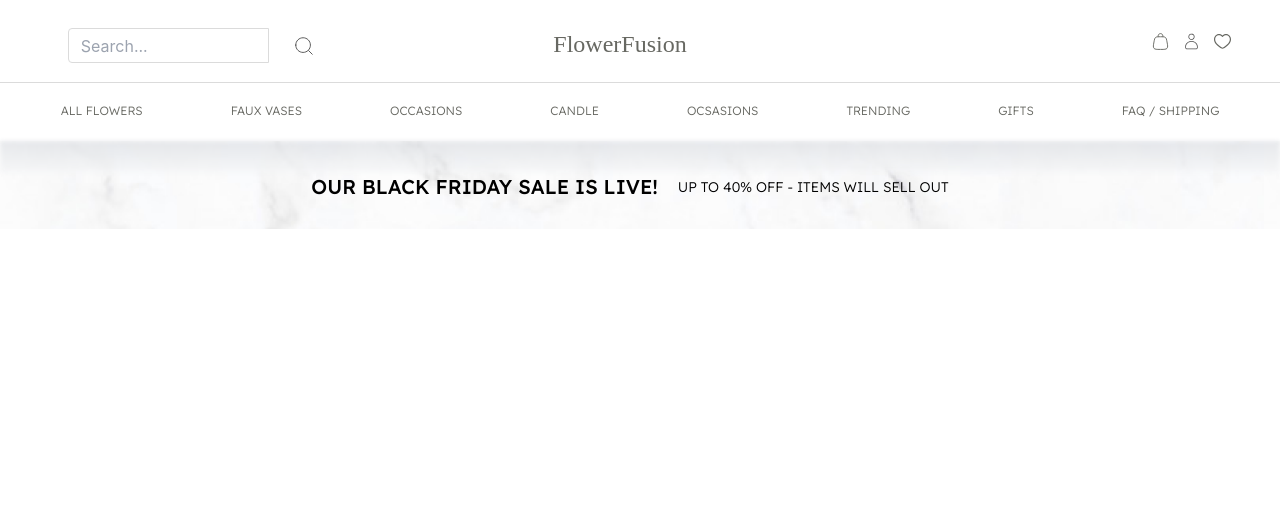
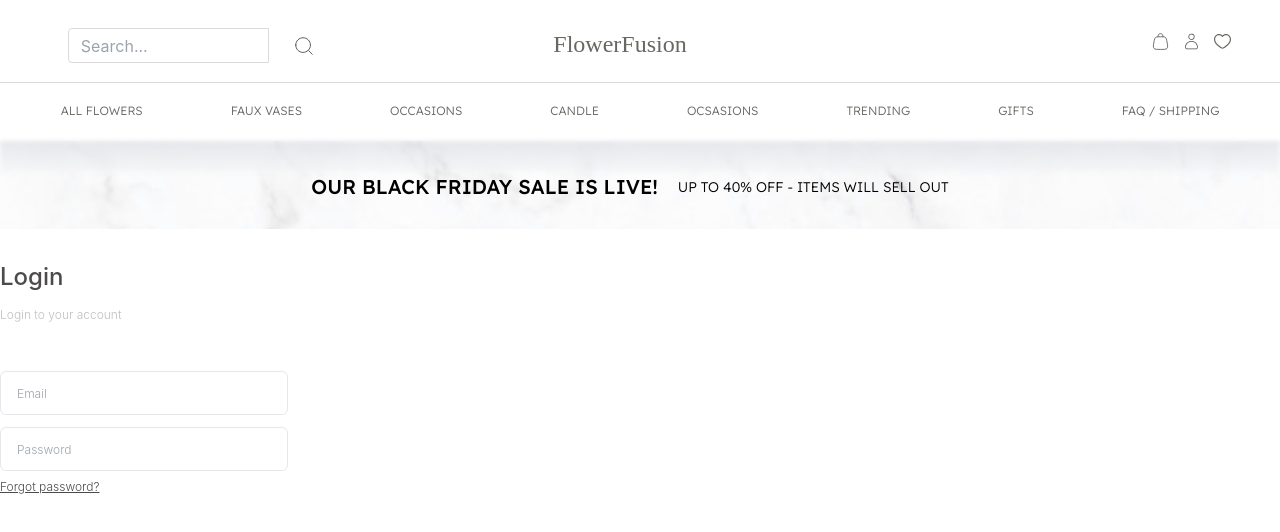
Before and after one commit to XuanThao03/FlowerFusion, a React (Create React App) app in the folder flowerfusion/: page /login in a window 1280 px wide. Shown: the top 532 px of the page. Built offline with nearby package versions, Linux system fonts and the light colour scheme; a web font is replaced by a local one.

Commit message:
dev:login

```diff
--- a/flowerfusion/src/App.js
+++ b/flowerfusion/src/App.js
@@ -3,6 +3,7 @@ import Catalog from "./views/catalog/Catalog";
 import { BrowserRouter as Router, Route, Routes } from "react-router-dom";
 import Home from "./views/home/home";
 import Banner from "./components/banner/banner";
+import Login from "./views/login/login";
 
 export default function App() {
   return (
@@ -14,6 +15,8 @@ export default function App() {
         <Routes>
           <Route path="/" exact={true} element={<Home />} />
           <Route path="/catalog" element={<Catalog />} />
+          <Route path="/login" element={<Login />} />
+
           {/* <Route path="/schedule" element={<Schedule />} />
           <Route path="/about" element={<About />} />
           <Route path="/register" element={<Register />} />
--- /dev/null
+++ b/flowerfusion/src/components/LoginForm/LoginInput.js
@@ -0,0 +1,28 @@
+import React from "react"
+import styles from "./LoginInput.module.scss"
+const LoginInput = () => {
+    return (
+        <div className=" align-middle">
+            <h1 className="text-2xl font-medium text-main-color mt-8 ">Login</h1>
+            <p className="text-xs font-light text-argent mt-3.5">Login to your account</p>
+            <div className="text-xs font-light text-grey-main">
+                <input
+                className="w-72 border-[1px] boder-gainsboro rounded-md h-11 p-4 mt-12 bg-transparent"
+                placeholder="Email"/>
+            </div>
+            <div className="text-xs font-light text-grey-main">
+                <input
+                className="w-72 border-[1px] border-0.5 boder-gainsboro rounded-md h-11 p-4 mt-3 bg-transparent"
+                placeholder="Password"
+                type="password"/>
+            </div>
+            <div className="text-xs font-light text-main-color mt-2">
+                <button className="underline">Forgot password?</button>
+            </div>
+        </div>
+
+    );
+
+}
+
+export default LoginInput;
--- a/flowerfusion/src/index.css
+++ b/flowerfusion/src/index.css
@@ -1,8 +1,6 @@
 body {
   margin: 0;
-  font-family: -apple-system, BlinkMacSystemFont, "Segoe UI", "Roboto", "Oxygen",
-    "Ubuntu", "Cantarell", "Fira Sans", "Droid Sans", "Helvetica Neue",
-    sans-serif, "Lexend", sans-serif;
+  font-family: -apple-system, BlinkMacSystemFont, "Lexend", sans-serif;
   -webkit-font-smoothing: antialiased;
   -moz-osx-font-smoothing: grayscale;
 }
--- /dev/null
+++ b/flowerfusion/src/views/login/login.js
@@ -0,0 +1,12 @@
+import React, { Component } from "react";
+import LoginInput from "../../components/LoginForm/LoginInput";
+
+export class Login extends Component {
+  render() {
+    return <div>
+      <LoginInput/>
+    </div>;
+  }
+}
+
+export default Login;
--- a/flowerfusion/tailwind.config.js
+++ b/flowerfusion/tailwind.config.js
@@ -9,6 +9,7 @@ module.exports = {
         argent: "#BFBFBF",
         "cookies-and-cream": "#D9DCA7",
         "pine-tree": "#2c2c29",
+        "main-color": "#4C4A4A",
         "silver-pink": "#BDAFA4",
         gainsboro: "#DBDBDB",
       },
```
Also changed, not shown: flowerfusion/src/components/LoginForm/LoginInput.module.scss (added), 2 other files (tests, documents, lock files or other folders).
